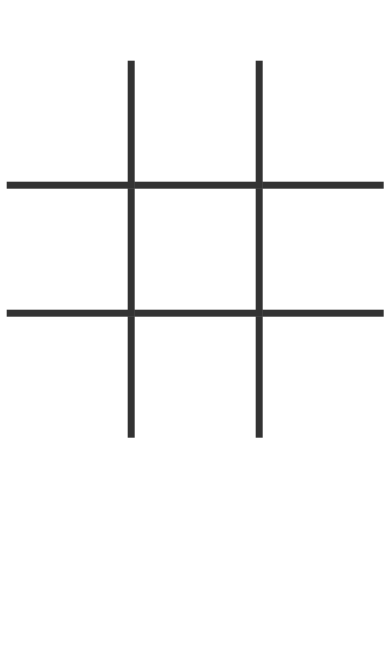
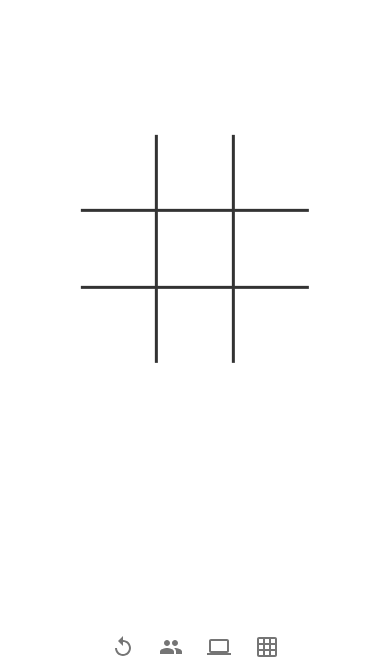
Before and after one commit to oliverkocsis/xando, a React (Create React App) app: page / in a window 390 px wide. Shown: the part 173-844 px from the top of the page. Built offline with nearby package versions, Linux system fonts and the light colour scheme.

Commit message:
Add experimental buttons

```diff
--- /dev/null
+++ b/src/components/Experiment.css
@@ -0,0 +1,23 @@
+.Experiment {
+  margin: 0;
+  position: absolute;
+  display: grid;
+}
+
+@media (orientation: landscape) {
+  .Experiment {
+    grid-template-columns: repeat(1, 1fr);
+    top: 50%;
+    left: 0%;
+    transform: translate(0%, -50%);
+  }
+}
+
+@media (orientation: portrait) {
+  .Experiment {
+    grid-template-columns: repeat(4, 1fr);
+    top: 100%;
+    left: 50%;
+    transform: translate(-50%, -100%);
+  }
+}
--- /dev/null
+++ b/src/components/Experiment.js
@@ -0,0 +1,84 @@
+import React from 'react';
+import './Experiment.css';
+import { connect } from 'react-redux';
+import *as actions from '../store/actions';
+import analytics from '../analytics';
+import IconButton from '@material-ui/core/IconButton';
+import Button from '@material-ui/core/Button';
+import Tooltip from '@material-ui/core/Tooltip';
+import ReplayIcon from '@material-ui/icons/Replay';
+import GroupIcon from '@material-ui/icons/Group';
+import ComputerIcon from '@material-ui/icons/Computer';
+import GridOnIcon from '@material-ui/icons/GridOn';
+import Dialog from '@material-ui/core/Dialog';
+import DialogActions from '@material-ui/core/DialogActions';
+import DialogContent from '@material-ui/core/DialogContent';
+import DialogContentText from '@material-ui/core/DialogContentText';
+import DialogTitle from '@material-ui/core/DialogTitle';
+
+function Experiment(props) {
+
+  const reset = () => {
+    props.dispatch();
+  }
+
+  const [open, setOpen] = React.useState(false);
+
+  const handleClose = () => {
+    setOpen(false);
+  };
+
+  const invite = () => {
+    console.log('Wish List: Invite a friend to play');
+    analytics.logEvent('wish', { feature: 'Invite a friend to play' });
+    setOpen(true);
+  };
+
+  const computer = () => {
+    console.log('Wish List: Play against the computer');
+    analytics.logEvent('wish', { feature: 'Play against the computer' });
+    setOpen(true);
+  };
+
+  const size = () => {
+    console.log('Wish List: Change grid size');
+    analytics.logEvent('wish', { feature: 'Change grid size' });
+    setOpen(true);
+  };
+
+  return (
+    <footer className="Experiment">
+      <Tooltip title="Reset game">
+        <IconButton onClick={reset}><ReplayIcon /></IconButton >
+      </Tooltip>
+      <Tooltip title="Invote a friend to play">
+        <IconButton onClick={invite}><GroupIcon /></IconButton >
+      </Tooltip>
+      <Tooltip title="Play against the computer">
+        <IconButton onClick={computer}><ComputerIcon /></IconButton >
+      </Tooltip>
+      <Tooltip title="Change grid size">
+        <IconButton onClick={size} ><GridOnIcon /></IconButton >
+      </Tooltip>
+      <Dialog open={open} onClose={handleClose} aria-labelledby="alert-dialog-title" aria-describedby="alert-dialog-description">
+        <DialogTitle id="alert-dialog-title">Sorry :( </DialogTitle>
+        <DialogContent>
+          <DialogContentText id="alert-dialog-description">
+            This feature does not work yet ... but we are working on it! Thank you very much for letting us know your interest in it.
+          </DialogContentText>
+        </DialogContent>
+        <DialogActions>
+          <Button onClick={handleClose} color="primary" autoFocus>
+            Gotcha!
+          </Button>
+        </DialogActions>
+      </Dialog>
+    </footer>
+  );
+}
+
+const actionCreators = {
+  dispatch: actions.reset,
+}
+
+export default connect(null, actionCreators)(Experiment);
--- a/src/components/Layout.js
+++ b/src/components/Layout.js
@@ -3,16 +3,13 @@ import { connect } from 'react-redux'
 import { Container } from '@material-ui/core';
 import './Layout.css';
 import Grid from './Grid';
-import Fab from '@material-ui/core/Fab';
-import ReplayIcon from '@material-ui/icons/Replay';
-import * as actions from '../store/actions';
+import Experiment from './Experiment';
 import * as marks from '../game/marks';
 import X from './marks/X';
 import O from './marks/O';
 
 function Layout(props) {
   let winner;
-  let reset;
   if (props.winner != null) {
     switch (props.winner) {
       case marks.X:
@@ -25,13 +22,12 @@ function Layout(props) {
         winner = null;
         break;
     }
-    reset = <div className="Reset"><Fab color="primary" aria-label="add" onClick={props.dispatch}><ReplayIcon /></Fab></div >
   }
   const enabled = winner === undefined;
   return (
     <Container fixed>
       <Grid spaces={props.marks} winners={props.winners} enabled={enabled} />
-      {reset}
+      <Experiment></Experiment>
     </Container>
   );
 }
@@ -44,8 +40,4 @@ const mapStateToProps = (state) => {
   }
 }
 
-const actionCreators = {
-  dispatch: actions.reset,
-}
-
-export default connect(mapStateToProps, actionCreators)(Layout);
+export default connect(mapStateToProps, null)(Layout);
--- a/src/components/Space.css
+++ b/src/components/Space.css
@@ -50,6 +50,24 @@
 
 @media (orientation: landscape) {
   .Space {
+    width: 15vh;
+    height: 15vh;
+    padding: 2vh;
+    border-width: 1vh;
+  }
+}
+
+@media (orientation: portrait) {
+  .Space {
+    width: 15vw;
+    height: 15vw;
+    padding: 2vw;
+    border-width: 1vw;
+  }
+}
+
+@media (orientation: landscape) and (max-width: 767.98px) {
+  .Space {
     width: 25vh;
     height: 25vh;
     padding: 3vh;
@@ -57,7 +75,7 @@
   }
 }
 
-@media (orientation: portrait) {
+@media (orientation: portrait) and (max-height: 767.98px) {
   .Space {
     width: 25vw;
     height: 25vw;
```
